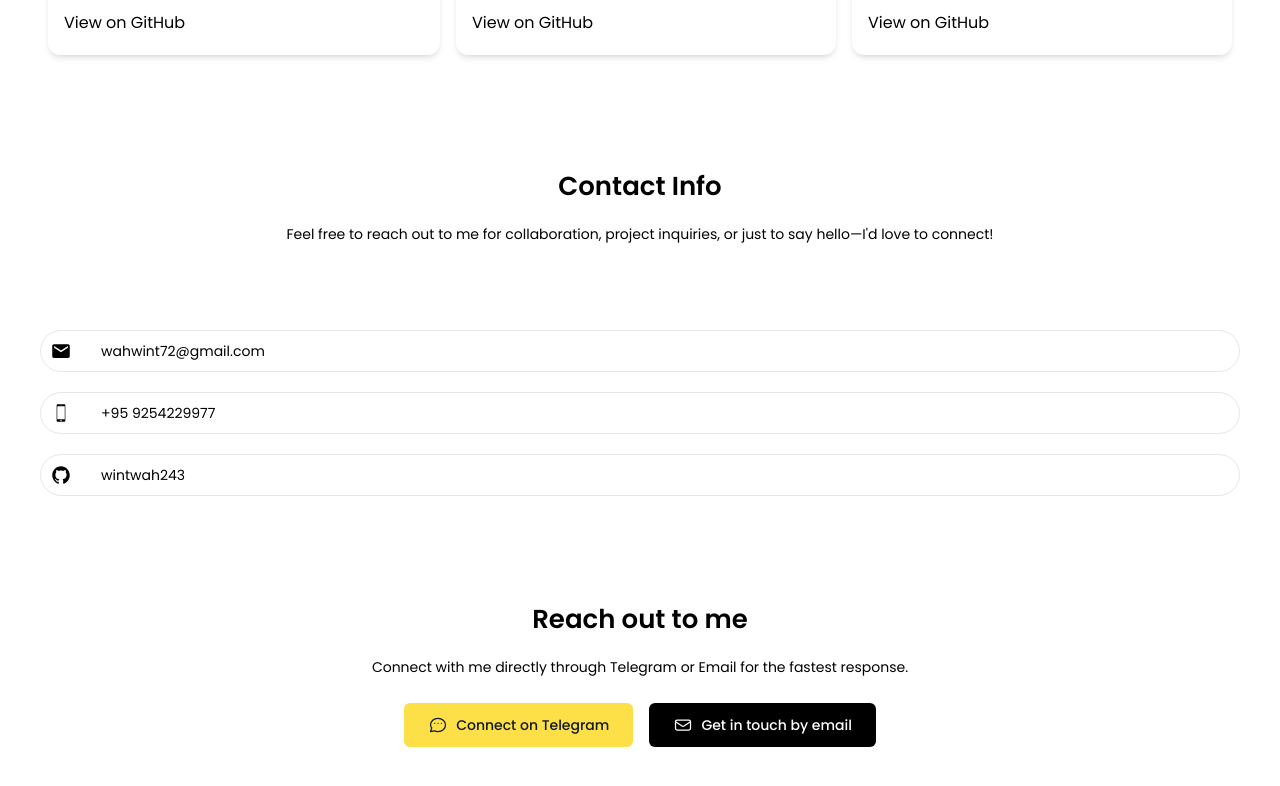
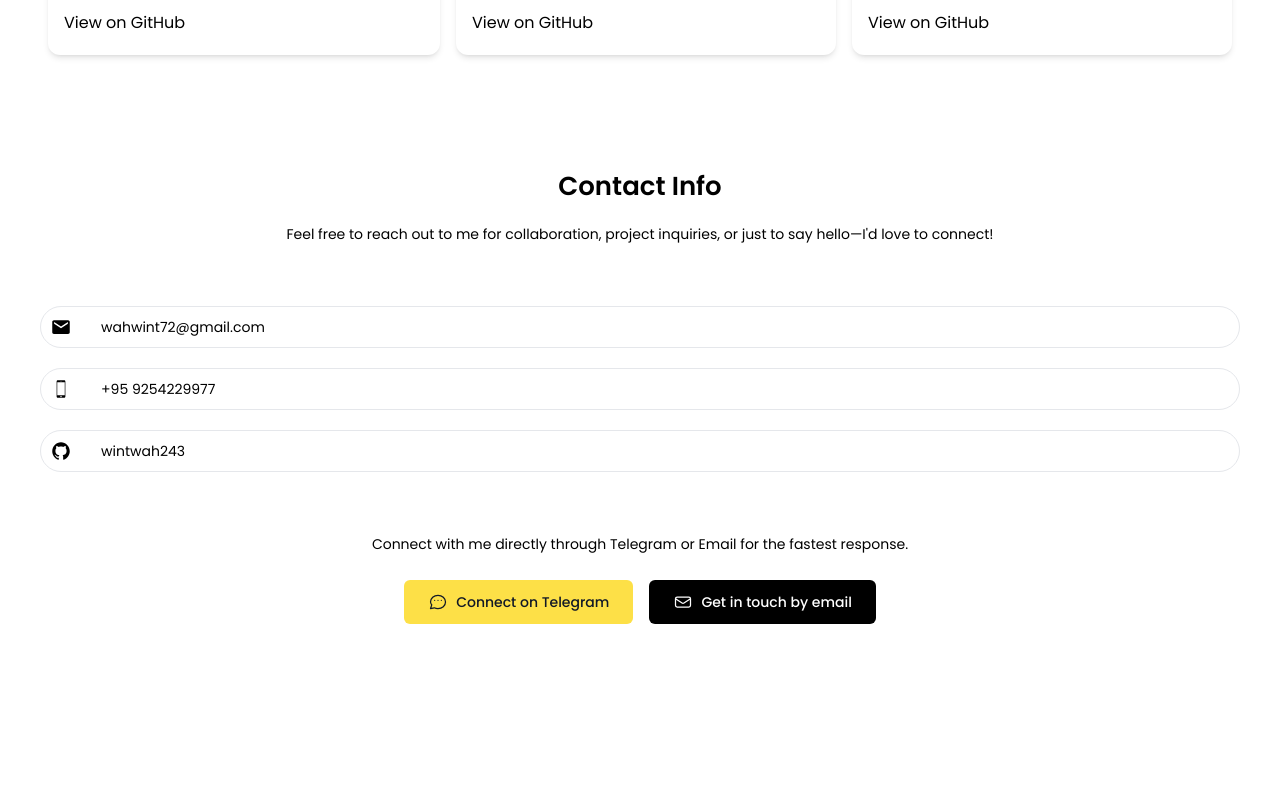
Before and after one commit to wintwah243/shiportfolio-v2.0, a React (Vite) app in the folder shiportfolio-version2.0/: page / in a window 1280 px wide. Shown: the part 3303-4089 px from the top of the page. Built offline with nearby package versions, Linux system fonts and the light colour scheme.

Commit message:
modify better UI

```diff
--- a/shiportfolio-version2.0/src/sections/Contact.jsx
+++ b/shiportfolio-version2.0/src/sections/Contact.jsx
@@ -31,12 +31,13 @@ const Contact = () => {
         </motion.div>
 
         <motion.div
-          className='grid md:gap-16 mt-16'
+          className='grid md:gap-16 mt-10'
           initial={{ opacity: 0 }}
           whileInView={{ opacity: 1 }}
           viewport={{ once: true }}
           transition={{ duration: 0.6, delay: 0.4 }}
         >
+
           <motion.div
             initial={{ opacity: 0, y: 20 }}
             whileInView={{ opacity: 1, y: 0 }}
@@ -50,10 +51,8 @@ const Contact = () => {
         </motion.div>
       </div>
 
-      <div className="bg-white py-16 px-6 md:px-12 text-center">
-        <h2 className="section-title">
-          Reach out to me
-        </h2>
+      <div className="bg-white py-1 px-6 md:px-12 text-center">
+
         <p className="text-sm text-center mt-4 leading-6">
           Connect with me directly through Telegram or Email for the fastest response.
         </p>
```
